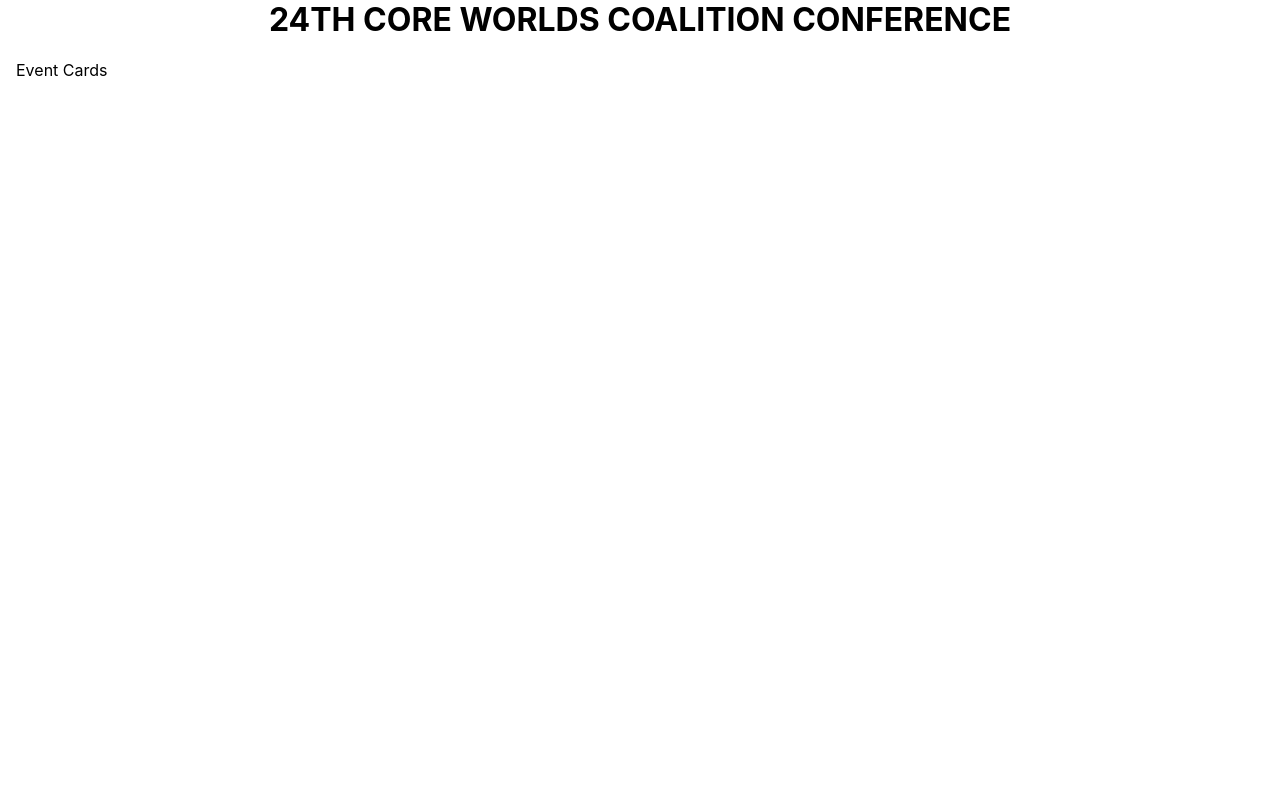
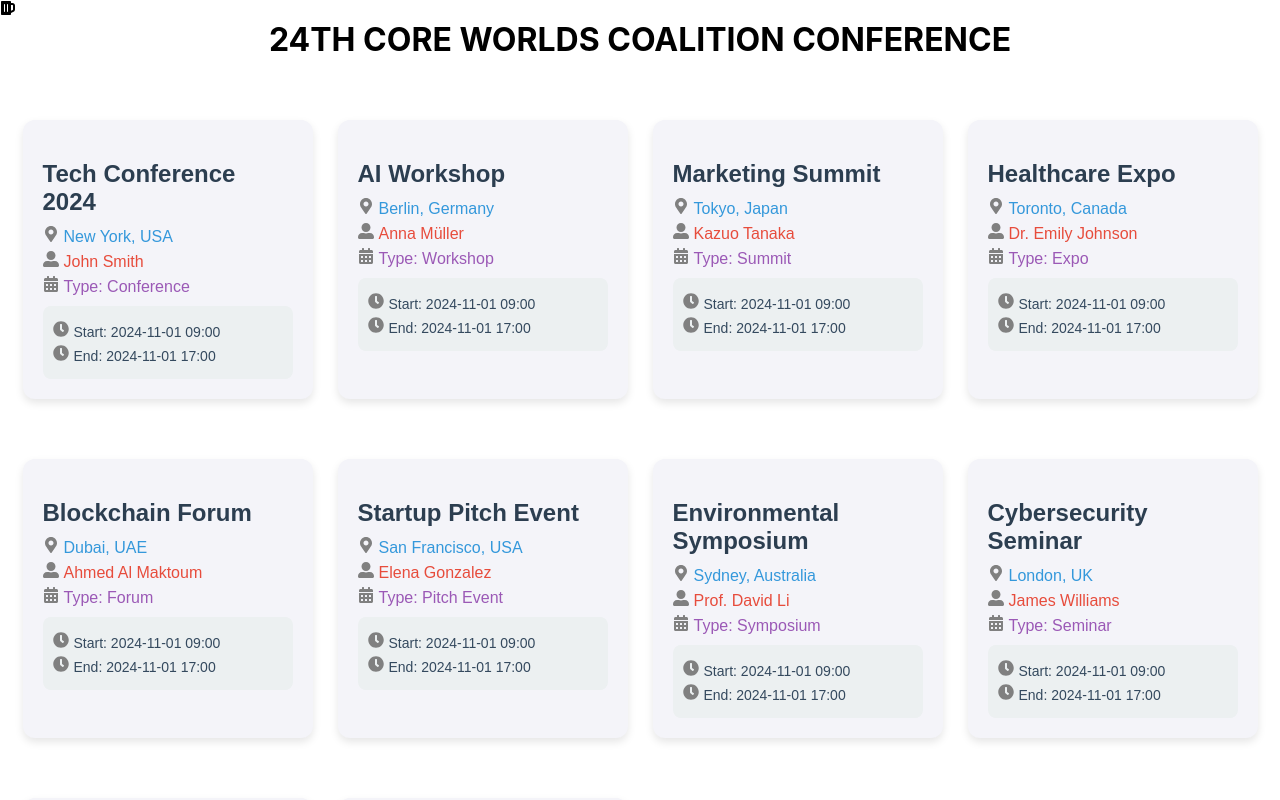
Before and after one commit to Evalac/reactFirstModule, a React (Create React App) app: page / in a window 1280 px wide. Shown: the top 800 px of the page. Built offline with nearby package versions, Linux system fonts and the light colour scheme.

Commit message:
react icons

```diff
--- a/package.json
+++ b/package.json
@@ -10,6 +10,7 @@
     "prop-type": "^0.0.1",
     "react": "^18.1.0",
     "react-dom": "^18.1.0",
+    "react-icons": "^5.3.0",
     "react-scripts": "5.0.1",
     "web-vitals": "^2.1.3"
   },
--- a/src/components/App.jsx
+++ b/src/components/App.jsx
@@ -4,18 +4,19 @@ import { GaddjetsLists } from './GaddjetsList';
 import { PageTitle } from './PageTitle/PageTile';
 import { EventBoard } from './EventBoard/EventBoard';
 import upcomingEvents from '../upcoming-events.json';
+import { FaBeer } from 'react-icons/fa';
 
 export const App = () => {
   return (
-    <div>
+    <>
       {/* <Section title="Якийсь заголовок">
         <GaddjetsLists items={data} />
       </Section>
       <Section /> */}
-
+      <FaBeer />
       <PageTitle text="24th core worlds coalition conference" />
       <EventBoard events={upcomingEvents} />
-    </div>
+    </>
   );
 };
 
--- a/src/components/EventBoard/EventBoard.jsx
+++ b/src/components/EventBoard/EventBoard.jsx
@@ -1,9 +1,40 @@
 import css from './EventBoard.module.css';
+import PropTypes from 'prop-types';
+import { EventCard } from 'components/EventCard/EventCard';
 
 function EventBoard({ events }) {
   console.log(events);
 
-  return <div className={css.eventBoard}>Event Cards</div>;
+  return (
+    <div className={css.eventBoard}>
+      {events.map(event => (
+        <EventCard
+          key={event.name}
+          name={event.name}
+          speaker={event.speaker}
+          type={event.type}
+          location={event.location}
+          start={event.time.start}
+          end={event.time.end}
+        />
+      ))}
+    </div>
+  );
 }
 
+EventBoard.propTypes = {
+  events: PropTypes.arrayOf(
+    PropTypes.exact({
+      name: PropTypes.string.isRequired,
+      location: PropTypes.string.isRequired,
+      speaker: PropTypes.string.isRequired,
+      type: PropTypes.string.isRequired,
+      time: {
+        start: PropTypes.string.isRequired,
+        end: PropTypes.string.isRequired,
+      },
+    })
+  ),
+};
+
 export { EventBoard };
--- a/src/components/EventBoard/EventBoard.module.css
+++ b/src/components/EventBoard/EventBoard.module.css
@@ -1,7 +1,6 @@
 .eventBoard {
   display: grid;
-  grid-template-columns: repeat(auto-fit, minimax(240px, auto));
-  gap: 24px;
-  padding-left: 16px;
-  padding-right: 16px;
+  grid-template-columns: repeat(auto-fill, minmax(250px, 1fr));
+  gap: 20px;
+  padding: 20px;
 }
--- /dev/null
+++ b/src/components/EventCard/EventCard.jsx
@@ -0,0 +1,50 @@
+import PropTypes from 'prop-types';
+import css from './EventCard.module.css';
+import { type } from '@testing-library/user-event/dist/type';
+import {
+  FaMapMarkerAlt,
+  FaUserAlt,
+  FaCalendarAlt,
+  FaClock,
+} from 'react-icons/fa';
+
+function EventCard({ name, location, speaker, type, start, end }) {
+  return (
+    <div className={css.eventCard}>
+      <h2 className={css.eventName}>{name}</h2>
+      <p className={css.eventLocation}>
+        <FaMapMarkerAlt className={css.icon} size={16} />
+        {location}
+      </p>
+      <p className={css.eventSpeaker}>
+        <FaUserAlt className={css.icon} size={16} />
+        {speaker}
+      </p>
+      <p className={css.eventType}>
+        <FaCalendarAlt className={css.icon} size={16} />
+        Type: {type}
+      </p>
+      <div className={css.eventTime}>
+        <p>
+          <FaClock className={css.icon} size={16} />
+          Start: 2024-11-01 09:00
+        </p>
+        <p>
+          <FaClock className={css.icon} size={16} />
+          End: 2024-11-01 17:00
+        </p>
+      </div>
+    </div>
+  );
+}
+
+EventCard.propTypes = {
+  name: PropTypes.string.isRequired,
+  location: PropTypes.string.isRequired,
+  speaker: PropTypes.string.isRequired,
+  type: PropTypes.string.isRequired,
+  start: PropTypes.string.isRequired,
+  end: PropTypes.string.isRequired,
+};
+
+export { EventCard };
--- /dev/null
+++ b/src/components/EventCard/EventCard.module.css
@@ -0,0 +1,60 @@
+.eventCard {
+  background-color: #f4f4f9;
+  border-radius: 12px;
+  box-shadow: 0 4px 8px rgba(0, 0, 0, 0.1);
+  padding: 20px;
+  width: 250px;
+  margin: 20px auto;
+  font-family: 'Arial', sans-serif;
+  color: #333;
+  transition: transform 0.3s ease, box-shadow 0.3s ease;
+}
+
+.eventCard:hover {
+  transform: scale(1.05);
+  box-shadow: 0 8px 16px rgba(0, 0, 0, 0.2);
+}
+
+.eventName {
+  font-size: 24px;
+  font-weight: bold;
+  margin-bottom: 10px;
+  color: #2c3e50;
+}
+
+.eventLocation,
+.eventSpeaker,
+.eventType {
+  font-size: 16px;
+  margin: 5px 0;
+}
+
+.eventLocation {
+  color: #3498db;
+}
+
+.eventSpeaker {
+  color: #e74c3c;
+}
+
+.eventType {
+  color: #9b59b6;
+}
+
+.eventTime {
+  margin-top: 10px;
+  background-color: #ecf0f1;
+  padding: 10px;
+  border-radius: 8px;
+}
+
+.eventTime p {
+  margin: 5px 0;
+  font-size: 14px;
+  color: #34495e;
+}
+
+.icon {
+  margin-right: 5px;
+  color: grey;
+}
--- a/src/components/PageTitle/PageTile.jsx
+++ b/src/components/PageTitle/PageTile.jsx
@@ -1,7 +1,12 @@
 import css from './PageTitle.module.css';
+import PropTypes from 'prop-types';
 
 function PageTitle({ text }) {
   return <h1 className={css.title}>{text}</h1>;
 }
 
 export { PageTitle };
+
+PageTitle.propTypes = {
+  text: PropTypes.string.isRequired,
+};
```
Also changed, not shown: 1 other file (tests, documents, lock files or other folders).
